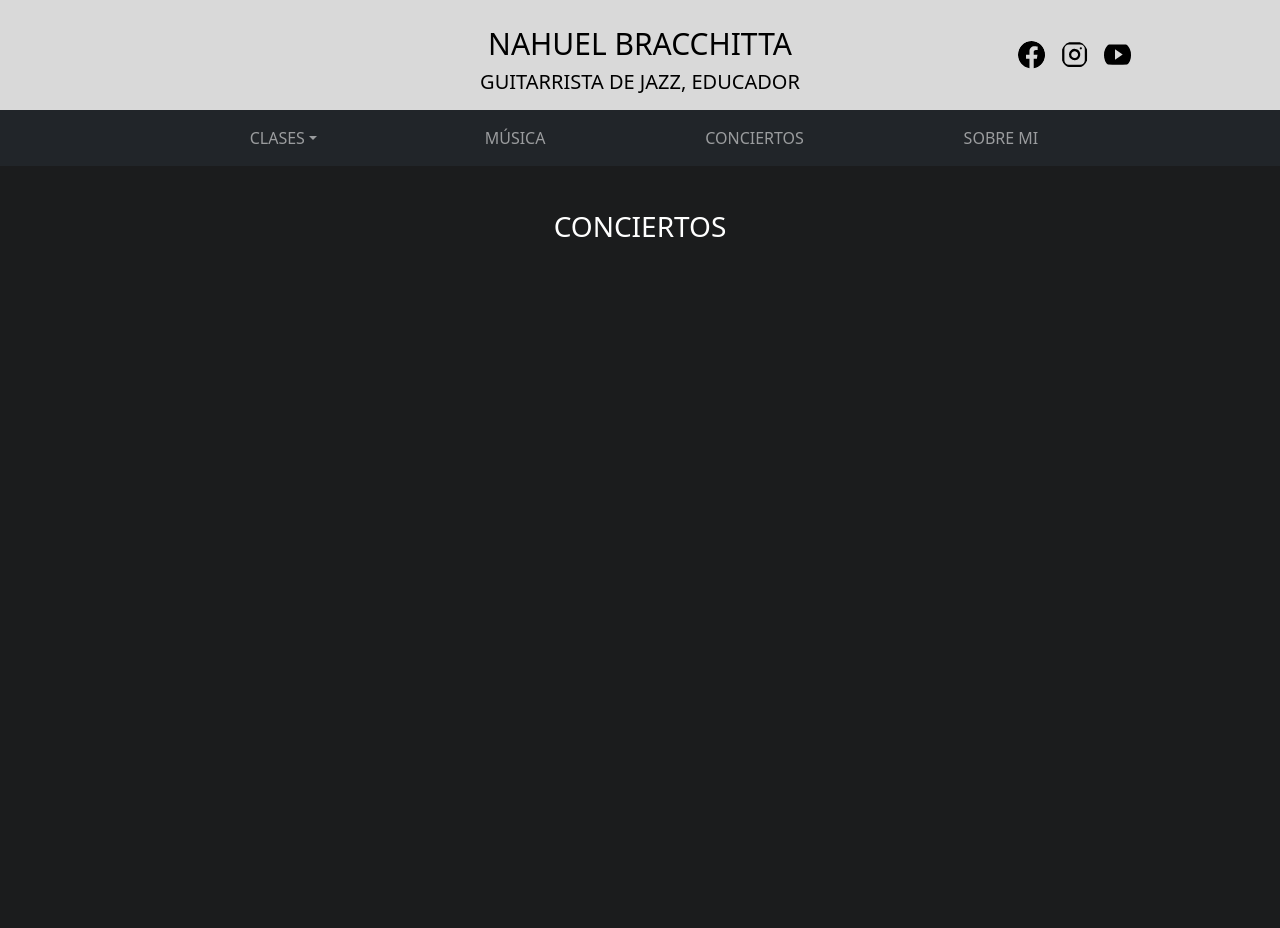
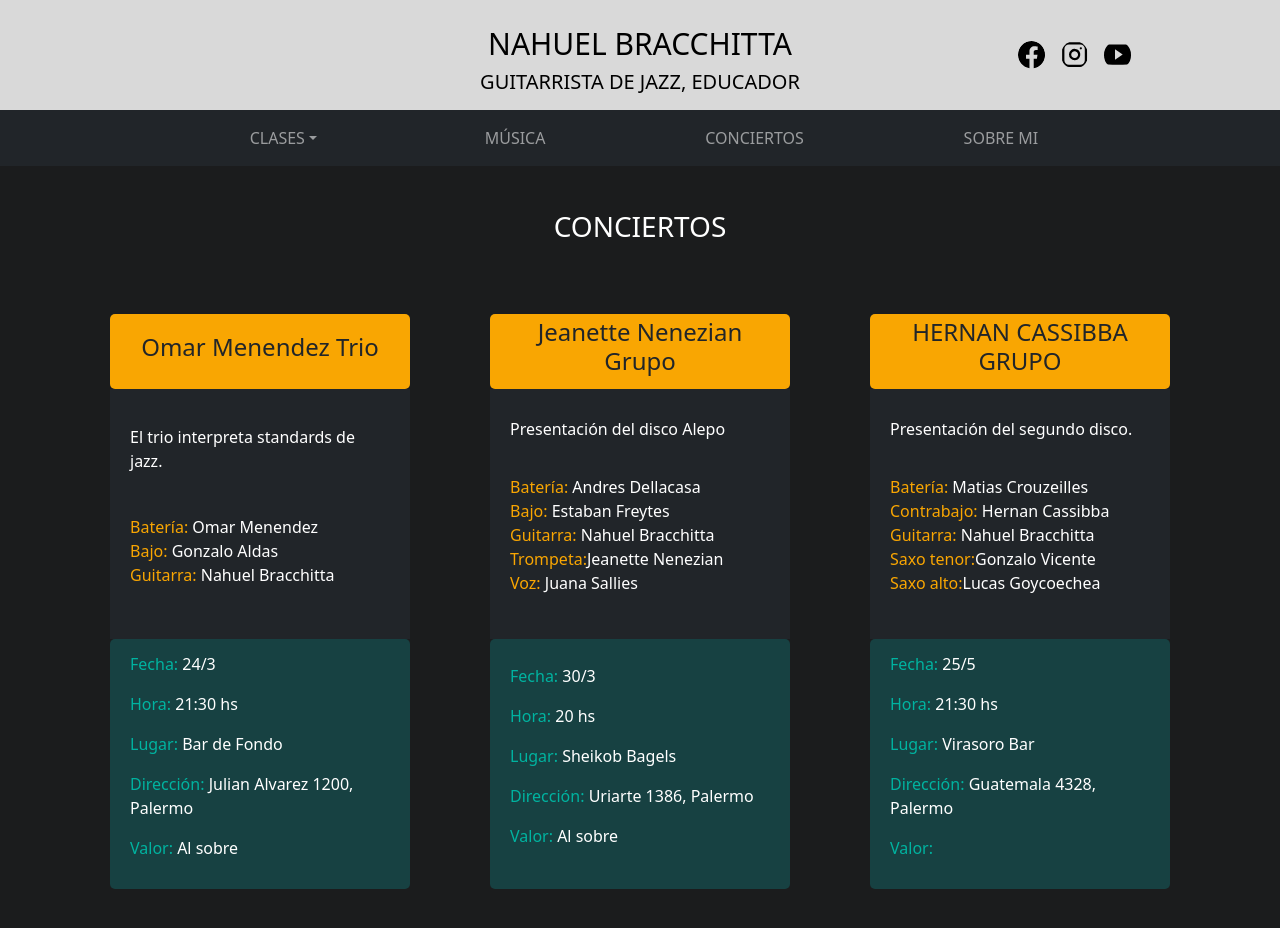
Before and after one commit to MrFontina/NBJazz, a React (Create React App) app: page /conciertos in a window 1280 px wide. Before the commit the page ends 800 px from the top, so only its background shows below. Built offline with nearby package versions, Linux system fonts and the light colour scheme.

Commit message:
conciertos listo

```diff
--- /dev/null
+++ b/src/Componentes/CardFechas.js
@@ -0,0 +1,25 @@
+import React from 'react'
+
+function CardFechas(props) {
+    return (
+        <div className='card-fechas'>
+            <div className='fecha-top'>
+                <h4>{props.title}</h4>
+            </div>
+            <div className='fecha-middle'>
+                <p>{props.description}</p>
+                <p>{props.integrantes}</p>
+            </div>
+            <div className='fecha-bottom'>
+                <p><span>Fecha:</span> {props.fecha}</p>
+                <p><span>Hora:</span> {props.hora}</p>
+                <p><span>Lugar: </span> {props.lugar}</p>
+                <p><span>Dirección: </span>{props.direccion}</p>
+                <p><span>Valor:  </span>{props.entrada}</p>
+            </div>
+
+        </div>
+    )
+}
+
+export default CardFechas
--- a/src/Componentes/Conciertos.js
+++ b/src/Componentes/Conciertos.js
@@ -1,10 +1,41 @@
 import React from 'react'
+import CardFechas from './CardFechas'
 
 function Conciertos({ isOpen }) {
   return (
     <main className={`main-section  ${isOpen ? "" : "main-section-no-margin"}`}>
       <h3 className='subtitle'>CONCIERTOS</h3>
-      <div>
+      <div className='container-conciertos'>
+        <CardFechas
+        title="Omar Menendez Trio"
+        description="El trio interpreta standards de jazz."
+        integrantes={[<span>Batería: </span>, "Omar Menendez", <br/>, <span>Bajo:  </span>,"Gonzalo Aldas", <br/>,<span>Guitarra:</span>, " Nahuel Bracchitta"]}
+        fecha="24/3"
+        lugar="Bar de Fondo"
+        hora="21:30 hs"
+        direccion="Julian Alvarez 1200, Palermo"
+        entrada="Al sobre"
+        />
+        <CardFechas
+        title="Jeanette Nenezian Grupo"
+        description="Presentación del disco Alepo"
+        integrantes={[<span>Batería: </span>, "Andres Dellacasa", <br/>, <span>Bajo:  </span>,"Estaban Freytes", <br/>,<span>Guitarra:</span>, " Nahuel Bracchitta", <br/>, <span>Trompeta:</span>, "Jeanette Nenezian", <br/>, <span>Voz: </span>, "Juana Sallies"]}
+        fecha="30/3"
+        lugar="Sheikob Bagels"
+        hora="20 hs"
+        direccion="Uriarte 1386, Palermo"
+        entrada="Al sobre"
+        />
+        <CardFechas
+        title="HERNAN CASSIBBA GRUPO"
+        description="Presentación del segundo disco."
+        integrantes={[<span>Batería: </span>, "Matias Crouzeilles", <br/>, <span>Contrabajo:  </span>,"Hernan Cassibba", <br/>,<span>Guitarra:</span>, " Nahuel Bracchitta", <br/>, <span>Saxo tenor:</span>, "Gonzalo Vicente", <br/>, <span>Saxo alto:</span>, "Lucas Goycoechea" ]}
+        fecha="25/5"
+        lugar="Virasoro Bar"
+        hora="21:30 hs"
+        direccion="Guatemala 4328, Palermo"
+        entrada=""
+        />
 
       </div>
     </main>
--- a/src/Componentes/Header.js
+++ b/src/Componentes/Header.js
@@ -56,7 +56,7 @@ function Header({ isOpen, setIsOpen }) {
                                 <NavDropdown.Item>
                                     <Link to="/improvisacion" className='navLink'>IMPROVISACIÓN</Link>
                                     </NavDropdown.Item>
-                                <NavDropdown.Item><Link to='ensambles' className='navLink'>ENSAMBLES</Link>
+                                <NavDropdown.Item disabled><Link to='ensambles' className='navLink' >ENSAMBLES</Link>
                                 </NavDropdown.Item>
                             </NavDropdown>
                             <Link to='musica' className='navLink'>MÚSICA</Link>
--- a/src/Styles/App.scss
+++ b/src/Styles/App.scss
@@ -7,6 +7,8 @@
 @import "./Componentes/guitarra.scss";
 @import "./Componentes/cardDiscos.scss";
 @import "./Componentes/improvisacion.scss";
+@import "./Componentes/conciertos.scss";
+@import "./Componentes/cardFechas.scss";
 
 html,
 body,
--- a/src/Styles/Base/_variables.scss
+++ b/src/Styles/Base/_variables.scss
@@ -5,3 +5,4 @@ $color-4: #F9A602;//Amarillo oscuro
 $color-5: #00b3a0; //Turquesa-verde
 $color-6: #174142;
 $color-7: #1b1c1d; //gris oscuro
+$color-8: rgb(33, 37, 41); //nav
--- /dev/null
+++ b/src/Styles/Componentes/cardFechas.scss
@@ -0,0 +1,75 @@
+.card-fechas {
+
+    display: flex;
+    flex-direction: column;
+    width: 240px;
+    margin-bottom: 40px;
+    @media (min-width: 480px ){
+        width: 300px;
+    }
+    @media (min-width: 768px ){
+        margin-left: 40px;
+        margin-right: 40px;
+    }
+
+
+
+    .fecha-top {
+        background-color: $color-4;
+        padding-left: 20px;
+        padding-right: 20px;
+        height: 75px;
+        display: flex;
+        flex-direction: column;
+        justify-content: center;
+        align-items: center;
+        text-align: center;
+        color: $color-8;
+        border-radius: 5px;
+
+    }
+
+    .fecha-middle {
+        background-color: $color-8;
+        padding-left: 10px;
+        padding-right: 10px;
+        padding-top: 10px;
+        padding-bottom: 10px;
+        height: 250px;
+        flex-direction: column;
+        display: flex;
+        justify-content: space-evenly;
+
+        @media (min-width: 480px ){
+            padding-left: 20px;
+            padding-right: 20px;
+        }
+
+        span{
+            color: $color-4;
+        }
+
+    }
+
+    .fecha-bottom {
+        padding-left: 10px;
+        padding-right: 10px;
+        background-color: $color-6;
+        display: flex;
+        flex-direction: column;
+        justify-content: center;
+        height: 250px;
+        border-radius: 5px;
+        span{
+            color: $color-5;
+        }
+        p{color: $color-2;}
+        @media (min-width: 480px ){
+            padding-left: 20px;
+            padding-right: 20px;
+        }
+
+    }
+
+
+}
--- /dev/null
+++ b/src/Styles/Componentes/conciertos.scss
@@ -0,0 +1,14 @@
+.container-conciertos {
+    margin-top: 40px;
+    display: flex;
+    flex-direction: column;
+    align-items: center;
+    @media (min-width: 768px ){
+        flex-direction: row;
+        flex-wrap: wrap;
+        justify-content: center;
+    }
+
+
+
+}
```
